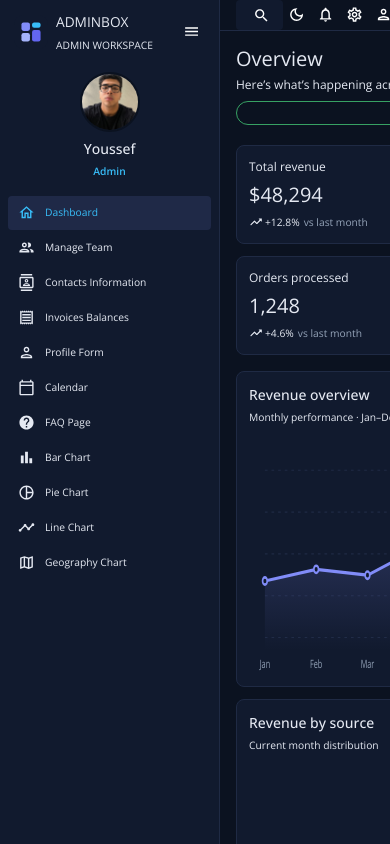
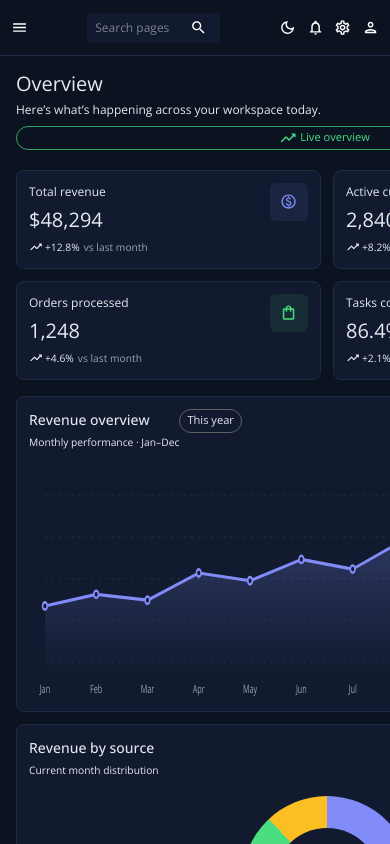
Before and after one commit to Youssef-Ahmed-Mohmed/Admin-Dashboard, a React (Create React App) app in the folder admin-dashboard/: page / in a window 390 px wide. Shown: the top 844 px of the page. Built offline with nearby package versions, Linux system fonts and the light colour scheme.

Commit message:
Make Adminbox responsive across screen sizes

```diff
--- a/admin-dashboard/src/App.js
+++ b/admin-dashboard/src/App.js
@@ -1,4 +1,4 @@
-import { lazy, Suspense } from 'react';
+import { lazy, Suspense, useState } from 'react';
 import { Box, CircularProgress, Typography } from '@mui/material';
 import { ColorModeContext, useMode } from './theme';
 import CssBaseline from '@mui/material/CssBaseline';
@@ -21,15 +21,16 @@ const Calendar = lazy(() => import('./scenes/calendar'));
 
 function App() {
   const [theme, colorMode] = useMode();
+  const [mobileNavOpen, setMobileNavOpen] = useState(false);
 
   return (
     <ColorModeContext.Provider value={colorMode}>
       <ThemeProvider theme={theme}>
         <CssBaseline />
         <div className="app">
-          <Sidebar />
+          <Sidebar mobileOpen={mobileNavOpen} onMobileClose={() => setMobileNavOpen(false)} />
           <main className="content">
-            <Topbar />
+            <Topbar onMenuClick={() => setMobileNavOpen(true)} />
             <Suspense fallback={<Box sx={{ display: 'grid', placeItems: 'center', minHeight: '50vh' }}><CircularProgress size={28} /></Box>}>
               <Routes>
                 <Route path="/" element={<Dashboard />} />
@@ -46,7 +47,7 @@ function App() {
               </Routes>
             </Suspense>
             <Box component="footer" sx={{ mt: 'auto', px: { xs: 2, md: 3 }, py: 2, borderTop: (currentTheme) => `1px solid ${currentTheme.palette.divider}`, textAlign: 'center' }}>
-              <Typography variant="caption" color="text.secondary" letterSpacing={0.5}>© YOUUSEF 2026</Typography>
+              <Typography variant="caption" color="text.secondary" letterSpacing={0.5}>YOUUSEF 2026</Typography>
             </Box>
           </main>
         </div>
--- a/admin-dashboard/src/index.css
+++ b/admin-dashboard/src/index.css
@@ -5,15 +5,31 @@ body,
 #root,
 .app,
 .content {
-  height: 100%;
+  min-height: 100%;
   width: 100%;
+  box-sizing: border-box;
   font-family: 'Open Sans', sans-serif;
+}
+
+*,
+*::before,
+*::after {
+  box-sizing: inherit;
+}
+
+html,
+body {
+  margin: 0;
+  overflow-x: hidden;
 }
 
 .app {
   display: flex;
   position: relative;
   min-height: 100vh;
+  min-height: 100dvh;
+  width: 100%;
+  overflow-x: clip;
 }
 
 .content {
@@ -21,7 +37,15 @@ body,
   min-width: 0;
   width: 0;
   min-height: 100vh;
+  min-height: 100dvh;
   display: flex;
   flex-direction: column;
-  overflow: auto;
+  overflow-x: hidden;
+  overflow-y: auto;
 }
+
+@media (max-width: 600px) {
+  .content > header {
+    padding-inline: 6px;
+  }
+}
--- a/admin-dashboard/src/scenes/global/Topbar.jsx
+++ b/admin-dashboard/src/scenes/global/Topbar.jsx
@@ -8,8 +8,9 @@ import NotificationsOutlinedIcon from '@mui/icons-material/NotificationsOutlined
 import SettingsOutlinedIcon from '@mui/icons-material/SettingsOutlined';
 import PersonOutlinedIcon from '@mui/icons-material/PersonOutlined';
 import SearchIcon from '@mui/icons-material/Search';
+import MenuOutlinedIcon from '@mui/icons-material/MenuOutlined';
 
-const Topbar = () => {
+const Topbar = ({ onMenuClick }) => {
   const theme = useTheme();
   const colorMode = useContext(ColorModeContext);
   const navigate = useNavigate();
@@ -38,18 +39,25 @@ const Topbar = () => {
       component="header"
       sx={{
         height: 56,
-        px: 2,
+        flexShrink: 0,
+        px: { xs: 0.75, sm: 1.5, md: 2 },
+        gap: { xs: 0.5, sm: 1 },
         display: 'flex',
         alignItems: 'center',
         justifyContent: 'space-between',
         borderBottom: `1px solid ${theme.palette.divider}`,
       }}
     >
+      <IconButton size="small" aria-label="Open navigation" onClick={onMenuClick} sx={{ display: { xs: 'inline-flex', md: 'none' }, flexShrink: 0 }}>
+        <MenuOutlinedIcon fontSize="small" />
+      </IconButton>
       <Box
         component="form"
         onSubmit={handleSearch}
         sx={{
-          width: { xs: 180, sm: 260 },
+          width: { xs: '34vw', sm: 220, md: 260 },
+          minWidth: 0,
+          flexShrink: 1,
           height: 30,
           px: 1,
           display: 'flex',
@@ -62,13 +70,13 @@ const Topbar = () => {
         <InputBase placeholder="Search pages" value={search} onChange={(event) => setSearch(event.target.value)} inputProps={{ 'aria-label': 'Search pages' }} sx={{ flex: 1, fontSize: 12 }} />
         <IconButton type="submit" size="small" aria-label="Search"><SearchIcon sx={{ fontSize: 17 }} /></IconButton>
       </Box>
-      <Box sx={{ display: 'flex', alignItems: 'center', gap: 0.25 }}>
-        <IconButton size="small" aria-label="Toggle color mode" onClick={colorMode.toggleColorMode}>
+      <Box sx={{ display: 'flex', alignItems: 'center', gap: { xs: 0, sm: 0.25 }, flexShrink: 0 }}>
+        <IconButton size="small" aria-label="Toggle color mode" onClick={colorMode.toggleColorMode} sx={{ p: { xs: 0.65, sm: 1 } }}>
           {theme.palette.mode === 'dark' ? <DarkModeOutlinedIcon fontSize="small" /> : <LightModeOutlinedIcon fontSize="small" />}
         </IconButton>
-        <IconButton size="small" aria-label="Notifications" onClick={(event) => setNotificationAnchor(event.currentTarget)}><NotificationsOutlinedIcon fontSize="small" /></IconButton>
-        <IconButton size="small" aria-label="Profile settings" onClick={() => navigate('/form')}><SettingsOutlinedIcon fontSize="small" /></IconButton>
-        <IconButton size="small" aria-label="Account menu" onClick={(event) => setAccountAnchor(event.currentTarget)}><PersonOutlinedIcon fontSize="small" /></IconButton>
+        <IconButton size="small" aria-label="Notifications" onClick={(event) => setNotificationAnchor(event.currentTarget)} sx={{ p: { xs: 0.65, sm: 1 } }}><NotificationsOutlinedIcon fontSize="small" /></IconButton>
+        <IconButton size="small" aria-label="Profile settings" onClick={() => navigate('/form')} sx={{ p: { xs: 0.65, sm: 1 } }}><SettingsOutlinedIcon fontSize="small" /></IconButton>
+        <IconButton size="small" aria-label="Account menu" onClick={(event) => setAccountAnchor(event.currentTarget)} sx={{ p: { xs: 0.65, sm: 1 } }}><PersonOutlinedIcon fontSize="small" /></IconButton>
       </Box>
       <Popover
         open={Boolean(notificationAnchor)}
--- a/admin-dashboard/src/scenes/global/sidebar.jsx
+++ b/admin-dashboard/src/scenes/global/sidebar.jsx
@@ -1,5 +1,5 @@
 import { useState } from 'react';
-import { Avatar, Box, IconButton, Typography, useTheme } from '@mui/material';
+import { Avatar, Box, IconButton, Typography, useMediaQuery, useTheme } from '@mui/material';
 import { Link, useLocation } from 'react-router-dom';
 import HomeOutlinedIcon from '@mui/icons-material/HomeOutlined';
 import PeopleOutlinedIcon from '@mui/icons-material/PeopleOutlined';
@@ -13,6 +13,7 @@ import PieChartOutlineOutlinedIcon from '@mui/icons-material/PieChartOutlineOutl
 import TimelineOutlinedIcon from '@mui/icons-material/TimelineOutlined';
 import MapOutlinedIcon from '@mui/icons-material/MapOutlined';
 import MenuOutlinedIcon from '@mui/icons-material/MenuOutlined';
+import CloseRoundedIcon from '@mui/icons-material/CloseRounded';
 
 const links = [
   ['Dashboard', '/', HomeOutlinedIcon],
@@ -28,43 +29,61 @@ const links = [
   ['Geography Chart', '/geography', MapOutlinedIcon],
 ];
 
-const Sidebar = () => {
+const Sidebar = ({ mobileOpen = false, onMobileClose = () => {} }) => {
   const theme = useTheme();
+  const isMobile = useMediaQuery(theme.breakpoints.down('md'));
   const [collapsed, setCollapsed] = useState(false);
   const location = useLocation();
   const colors = theme.palette;
+  const isCollapsed = !isMobile && collapsed;
 
   return (
+    <>
+      {isMobile && mobileOpen && (
+        <Box
+          aria-hidden="true"
+          onClick={onMobileClose}
+          sx={{ position: 'fixed', inset: 0, zIndex: 1299, bgcolor: 'rgba(2, 6, 23, 0.58)' }}
+        />
+      )}
       <Box
         component="aside"
+        aria-label="Main navigation"
         sx={{
-        width: collapsed ? 68 : 220,
-        minWidth: collapsed ? 68 : 220,
-        height: '100vh',
+          position: isMobile ? 'fixed' : 'relative',
+          top: 0,
+          left: 0,
+          zIndex: isMobile ? 1300 : 'auto',
+          width: isMobile ? 270 : isCollapsed ? 68 : 220,
+          minWidth: isMobile ? 270 : isCollapsed ? 68 : 220,
+          height: '100dvh',
           overflowY: 'auto',
           flexShrink: 0,
           boxSizing: 'border-box',
           backgroundColor: colors.background.paper,
           borderRight: `1px solid ${colors.divider}`,
-        transition: 'width 220ms ease, min-width 220ms ease',
+          boxShadow: isMobile && mobileOpen ? theme.shadows[12] : 'none',
+          transform: isMobile && !mobileOpen ? 'translateX(-100%)' : 'translateX(0)',
+          transition: 'transform 220ms ease, width 220ms ease, min-width 220ms ease',
+          visibility: isMobile && !mobileOpen ? 'hidden' : 'visible',
         }}
       >
-      <Box sx={{ height: 64, px: collapsed ? 1 : 1.75, display: 'flex', alignItems: 'center', justifyContent: 'space-between' }}>
+      <Box sx={{ height: 64, px: isCollapsed ? 1 : 1.75, display: 'flex', alignItems: 'center', justifyContent: 'space-between' }}>
         <Box sx={{ display: 'flex', alignItems: 'center', gap: 1, minWidth: 0 }}>
           <Box component="img" src="/brand-mark.svg" alt="Adminbox" sx={{ width: 34, height: 34, flexShrink: 0, borderRadius: 1 }} />
-          {!collapsed && (
+          {!isCollapsed && (
             <Box sx={{ minWidth: 0 }}>
               <Typography variant="subtitle1" fontWeight={800} letterSpacing={0.5} lineHeight={1.1}>ADMINBOX</Typography>
               <Typography variant="caption" color="text.secondary" lineHeight={1.1}>ADMIN WORKSPACE</Typography>
             </Box>
           )}
         </Box>
-        <IconButton size="small" aria-label={collapsed ? 'Expand sidebar' : 'Collapse sidebar'} onClick={() => setCollapsed((value) => !value)}>
-          <MenuOutlinedIcon fontSize="small" />
+        <IconButton size="small" aria-label={isMobile ? 'Close navigation' : isCollapsed ? 'Expand sidebar' : 'Collapse sidebar'} onClick={isMobile ? onMobileClose : () => setCollapsed((value) => !value)}>
+          {isMobile ? <CloseRoundedIcon fontSize="small" /> : <MenuOutlinedIcon fontSize="small" />}
         </IconButton>
       </Box>
 
-      {!collapsed && (
+      {!isCollapsed && (
         <Box sx={{ textAlign: 'center', px: 2, pt: 1, pb: 1.75 }}>
           <Avatar
             src="/assets/WhatsApp%20Image%202026-11-19%20at%207.32.45%20PM.jpeg"
@@ -76,7 +95,7 @@ const Sidebar = () => {
         </Box>
       )}
 
-      <Box component="nav" aria-label="Main navigation" sx={{ px: 0.5, pb: 1 }}>
+      <Box component="nav" sx={{ px: 0.5, pb: 1 }}>
         {links.map(([title, to, Icon]) => {
           const active = location.pathname === to;
           return (
@@ -84,15 +103,16 @@ const Sidebar = () => {
               key={to}
               component={Link}
               to={to}
-              title={collapsed ? title : undefined}
+              onClick={isMobile ? onMobileClose : undefined}
+              title={isCollapsed ? title : undefined}
               sx={{
                 height: 34,
                 mx: 0.5,
                 my: '1px',
-                px: collapsed ? 0 : 1.25,
+                px: isCollapsed ? 0 : 1.25,
                 display: 'flex',
                 alignItems: 'center',
-                justifyContent: collapsed ? 'center' : 'flex-start',
+                justifyContent: isCollapsed ? 'center' : 'flex-start',
                 gap: 1.25,
                 borderRadius: 1,
                 textDecoration: 'none',
@@ -102,12 +122,13 @@ const Sidebar = () => {
               }}
             >
               <Icon sx={{ fontSize: 17, flexShrink: 0 }} />
-              {!collapsed && <Typography variant="caption" fontWeight={500} noWrap>{title}</Typography>}
+              {!isCollapsed && <Typography variant="caption" fontWeight={500} noWrap>{title}</Typography>}
             </Box>
           );
         })}
       </Box>
       </Box>
+    </>
   );
 };
 
```
Lines whose indentation alone changed are shown as unchanged.
